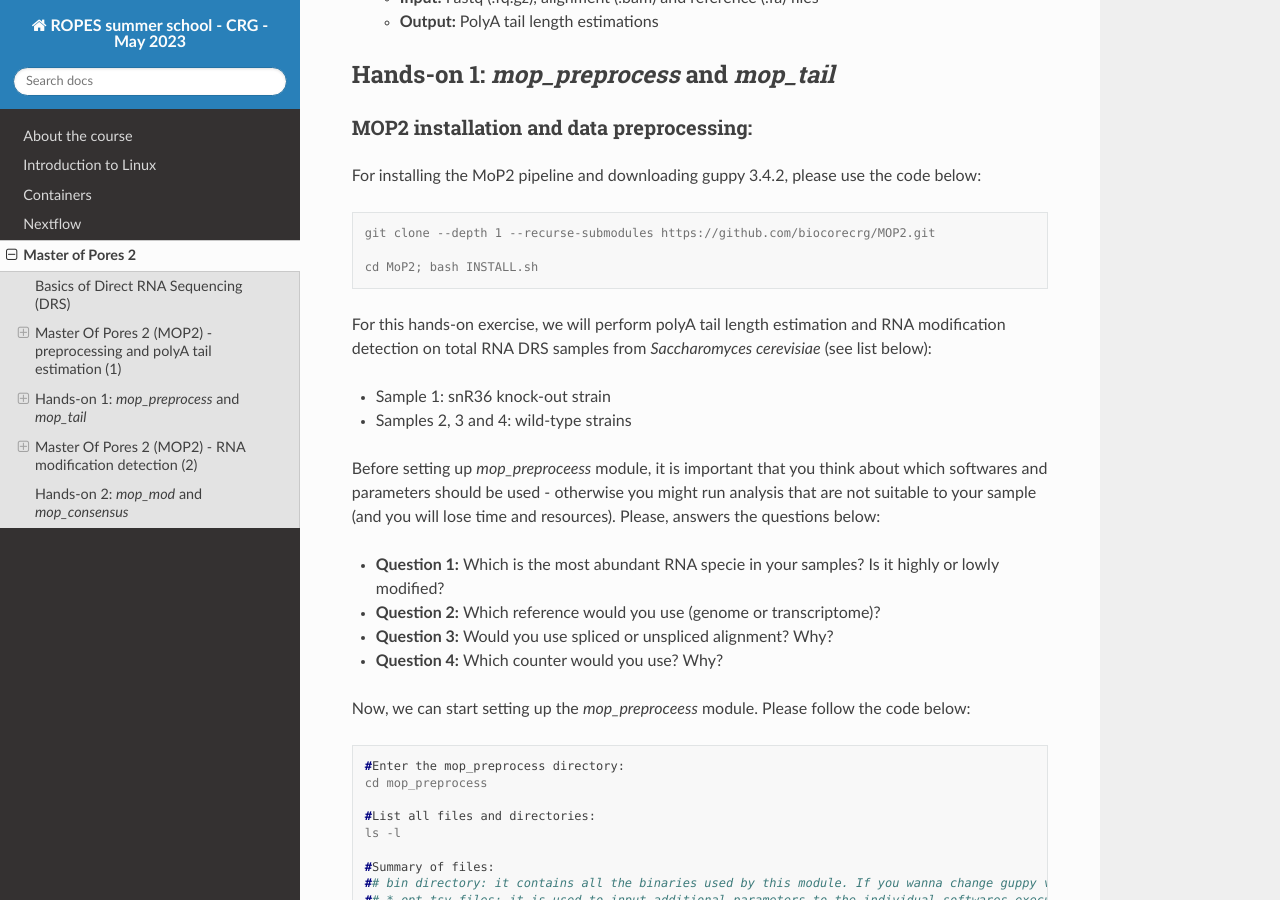
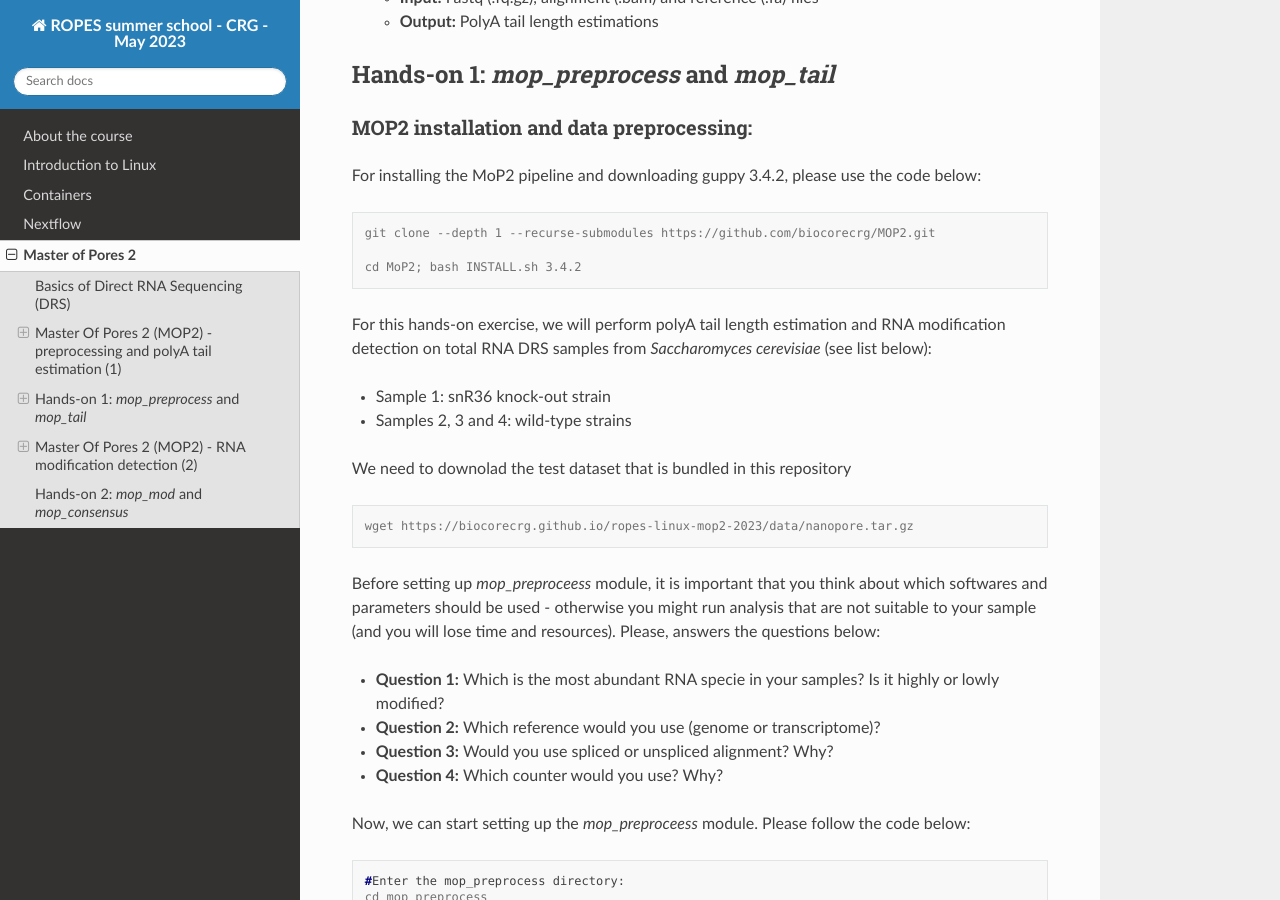
Before and after one commit to biocorecrg/ropes-linux-mop2-2023, a Sphinx documentation site: the page built from docs/mop2_practical.rst, in a window 1280 px wide and 900 px high, scrolled down 4218 px. Built offline with Sphinx 7.4.7 and the Read the Docs theme 2.0.0, drawn with Linux system fonts in a browser that asks for light colours.

Commit message:
Update mop2_practical.rst

```diff
--- a/docs/mop2_practical.rst
+++ b/docs/mop2_practical.rst
@@ -140,12 +140,20 @@ For installing the MoP2 pipeline and downloading guppy 3.4.2, please use the cod
 
   git clone --depth 1 --recurse-submodules https://github.com/biocorecrg/MOP2.git
 
-  cd MoP2; bash INSTALL.sh
+  cd MoP2; bash INSTALL.sh 3.4.2
 
 For this hands-on exercise, we will perform polyA tail length estimation and RNA modification detection on total RNA DRS samples from *Saccharomyces cerevisiae* (see list below):
 
 - Sample 1: snR36 knock-out strain
 - Samples 2, 3 and 4: wild-type strains
+
+We need to downolad the test dataset that is bundled in this repository
+
+.. code-block:: console
+
+  wget https://biocorecrg.github.io/ropes-linux-mop2-2023/data/nanopore.tar.gz
+
+
 
 Before setting up *mop_preproceess* module, it is important that you think about which softwares and parameters should be used - otherwise you might run analysis that are not suitable to your sample (and you will lose time and resources). Please, answers the questions below:
 
```
